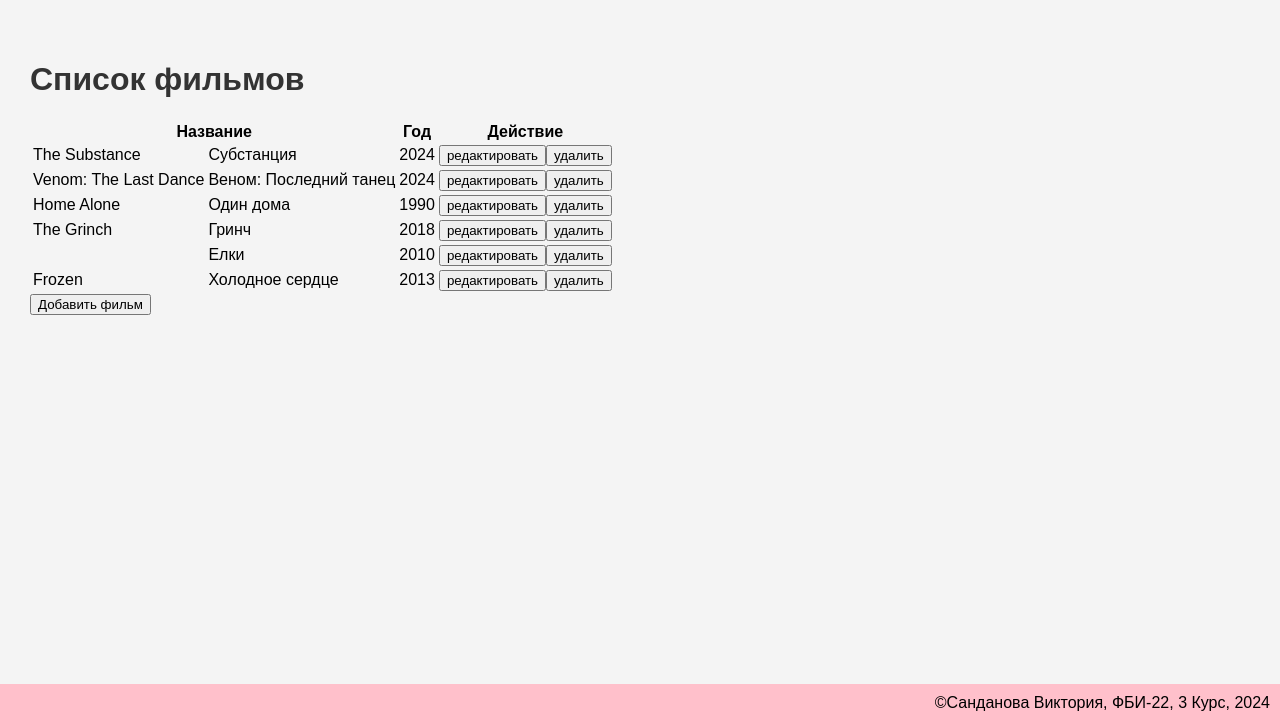
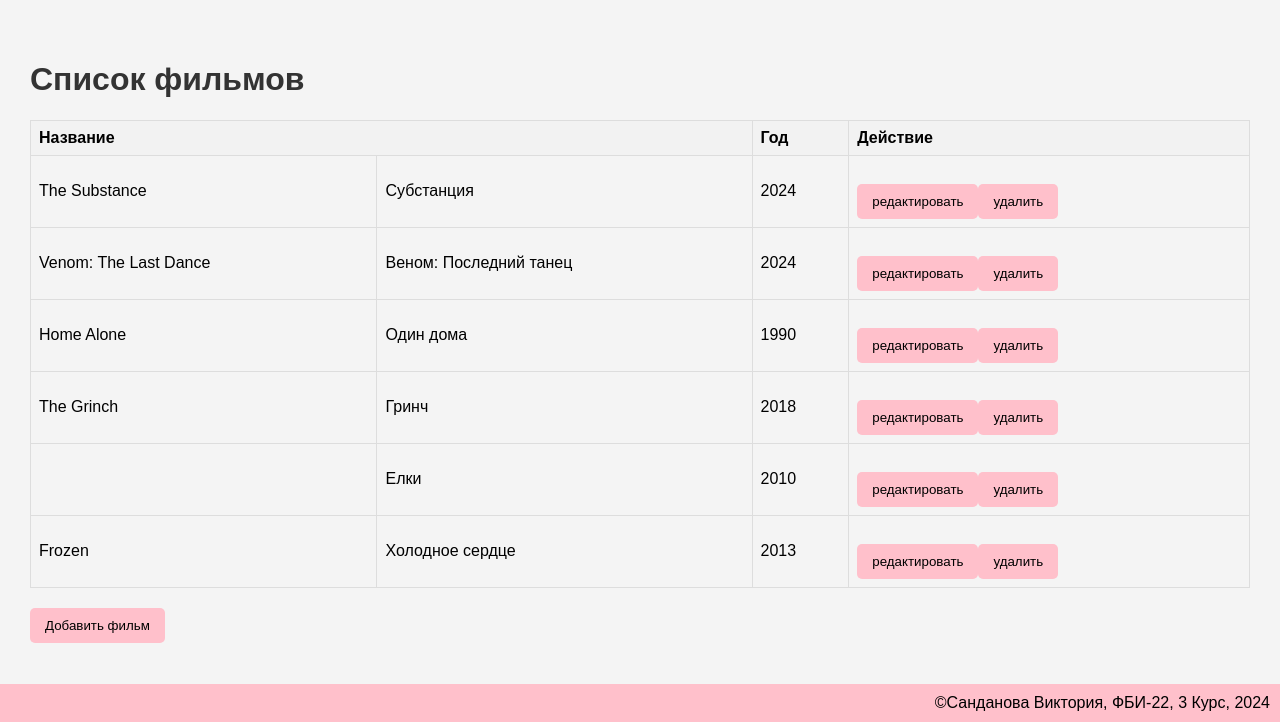
Before and after one commit to Azukoo/web-programming-labs-2, a Flask app: page /lab7/ in a window 1280 px wide. Shown: the part 78-800 px from the top of the page. Run offline with Flask 3, Linux system fonts and the light colour scheme.

Commit message:
Самостоятельные задания

```diff
--- a/templates/lab7/index.html
+++ b/templates/lab7/index.html
@@ -16,6 +16,47 @@
     margin-left: -200px;
     position: absolute;
     padding: 20px;
+}
+.error-message {
+    color: red;
+}
+table {
+    width: 100%;
+    border-collapse: collapse;
+    margin-top: 20px;
+}
+
+th, td {
+    border: 1px solid #dddddd;
+    text-align: left;
+    padding: 8px;
+}
+
+th {
+    background-color: #f2f2f2;
+}
+
+.italic {
+    font-style: italic;
+    color: gray;
+}
+
+button {
+    margin-top: 20px;
+    padding: 10px 15px;
+    border: none;
+    border-radius: 5px;
+    cursor: pointer;
+    background-color: pink;
+    color: black;
+}
+
+button:hover {
+    background-color: #0056b3;
+}
+
+button:disabled {
+    background-color: #cccccc;
 }
 </style>
 {% endblock %}
@@ -63,6 +104,7 @@
         <label>
             Описание:
             <textarea id="description"></textarea>
+            <div id="description-error" class="error-message"></div>
         </label><br>
 
         <button onclick="sendFilm()">ОК</button>
--- a/templates/lab7/lab7.py
+++ b/templates/lab7/lab7.py
@@ -1,4 +1,4 @@
-from flask import Blueprint, render_template, request, abort
+from flask import Blueprint, render_template, request, abort, jsonify, make_response
 
 lab7 = Blueprint('lab7', __name__)
 
@@ -62,8 +62,7 @@ films = [
 
 @lab7.route('/lab7/rest-api/films/', methods=['GET'])
 def get_films():
-    return films
-
+    return jsonify(films)
 
 @lab7.route('/lab7/rest-api/films/<int:id>', methods=['GET'])
 def get_film(id):
@@ -80,17 +79,53 @@ def del_film(id):
     return '', 204
 
 
+@lab7.route('/lab7/rest-api/films/', methods=['POST'])
+def add_film():
+    data = request.get_json()
+    title = data.get('title', '').strip()
+    title_ru = data.get('title_ru', '').strip()
+    year = data.get('year')
+    description = data.get('description', '')
+
+    if not description:
+        return {'description': 'Заполните описание'}, 400
+
+    if not title and title_ru:
+        title = title_ru
+
+    new_film = {
+        "title": title,
+        "title_ru": title_ru,
+        "year": year,
+        "description": description
+    }
+
+    films.append(new_film)
+    return jsonify(new_film), 201
+
 @lab7.route('/lab7/rest-api/films/<int:id>', methods=['PUT'])
-def put_film(id):
+def update_film(id):
     if id < 0 or id >= len(films):
         abort(404)
-    film = request.get_json()
-    films[id] = film
-    return films[id]
 
+    data = request.get_json()
 
-@lab7.route('/lab7/rest-api/films/', methods=['POST'])
-def add_film():
-    film = request.get_json()
-    films.append(film)
-    return {'id': len(films) - 1}
+    title = data.get('title', '').strip()
+    title_ru = data.get('title_ru', '').strip()
+    year = data.get('year', films[id]['year'])  # Сохраняем старое значение, если новое не передано
+    description = data.get('description', films[id]['description'])
+
+    if not description:
+        return {'description': 'Заполните описание'}, 400
+
+    if not title and title_ru:
+        title = title_ru
+
+    # Обновляем фильм
+    films[id] = {
+        "title": title,
+        "title_ru": title_ru,
+        "year": year,
+        "description": description
+    }
+    return jsonify(films[id])  # Возвращаем обновленный фильм
```
